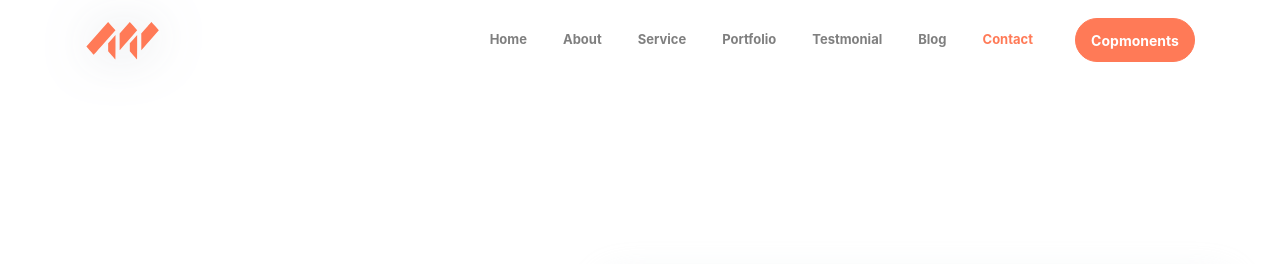
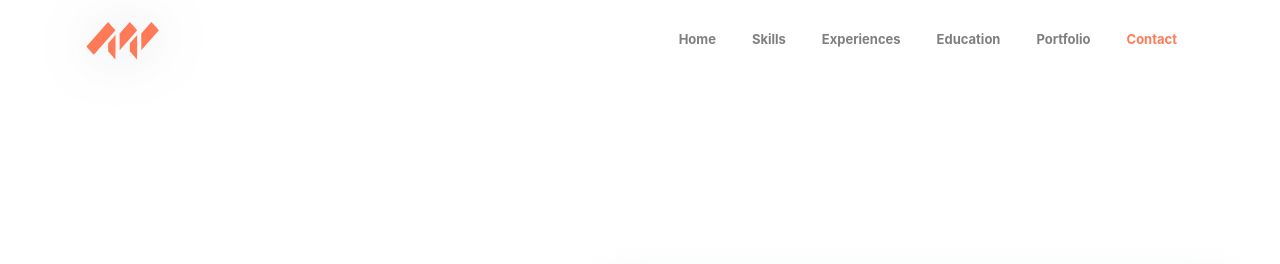
Before and after one commit to AslamAliyu/AslamAliyu.github.io, a website: page index.html in a window 1280 px wide. Shown: the top 264 px of the page. Drawn offline with Linux system fonts and the light colour scheme.

Commit message:
Update index.html

```diff
--- a/index.html
+++ b/index.html
@@ -27,26 +27,24 @@
                         <a class="nav-link" href="#home">Home</a>
                     </li>
                     <li class="nav-item">
-                        <a class="nav-link" href="#about">About</a>
+                        <a class="nav-link" href="#skills">Skills</a>
                     </li>
                     <li class="nav-item">
-                        <a class="nav-link" href="#service">Service</a>
+                        <a class="nav-link" href="#work-experience">Experiences</a>
+                    </li>
+
+                    <li class="nav-item">
+                        <a class="nav-link" href="#education">Education</a>
                     </li>
                     <li class="nav-item">
                         <a class="nav-link" href="#portfolio">Portfolio</a>
                     </li>
                     <li class="nav-item">
-                        <a class="nav-link" href="#testmonial">Testmonial</a>
-                    </li>
-                    <li class="nav-item">
-                        <a class="nav-link" href="#blog">Blog</a>
-                    </li>
-                    <li class="nav-item">
                         <a class="nav-link" href="#contact">Contact</a>
                     </li>
-                    <li class="nav-item">
+                    <!-- <li class="nav-item">
                         <a class="- btn btn-primary rounded ml-4" href="components.html">Copmonents</a>
-                    </li>
+                    </li> -->
                 </ul>
             </div>
         </div>
@@ -115,7 +113,7 @@
 
 
     <!-- Skills section -->
-    <section class="section">
+    <section class="section" id="skills">
         <div class="container text-center">
             <h6 class="subtitle">Skills</h6>
             <h6 class="section-title mb-4">Why Choose me</h6>
```
